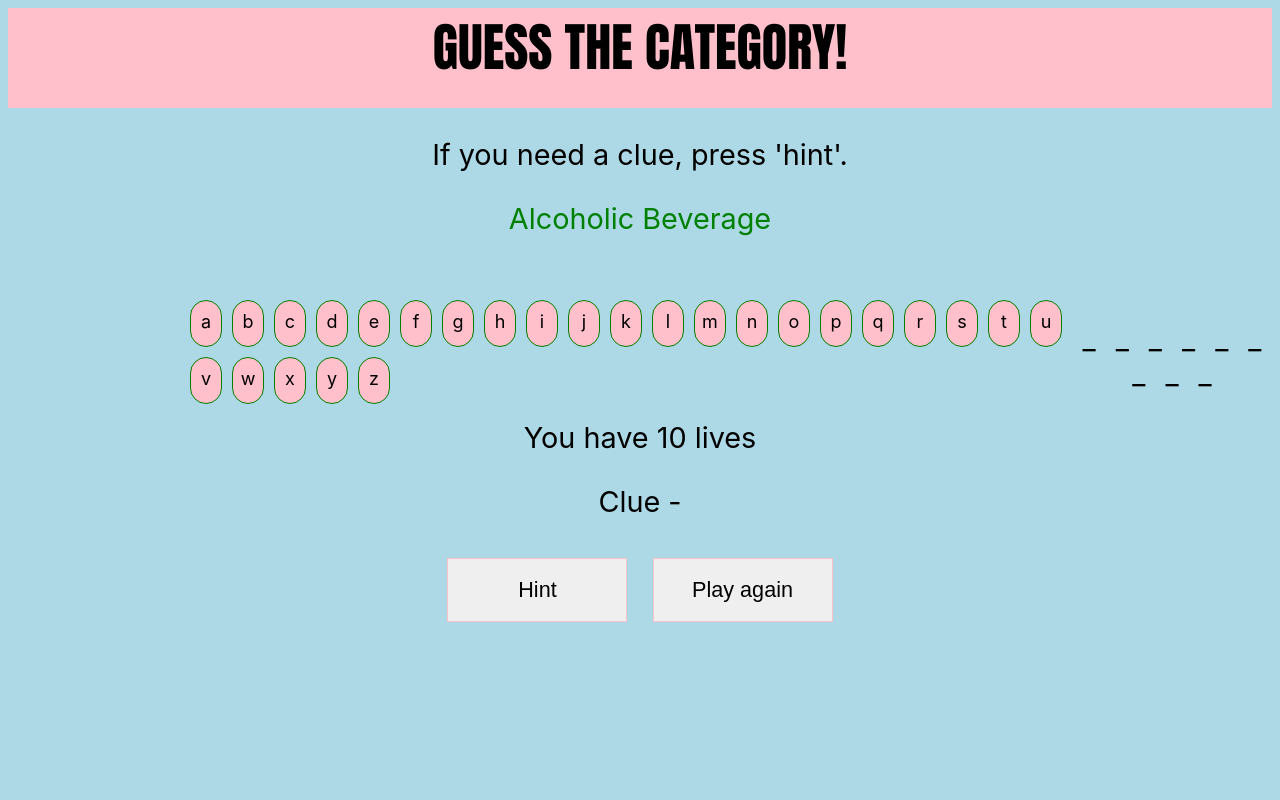
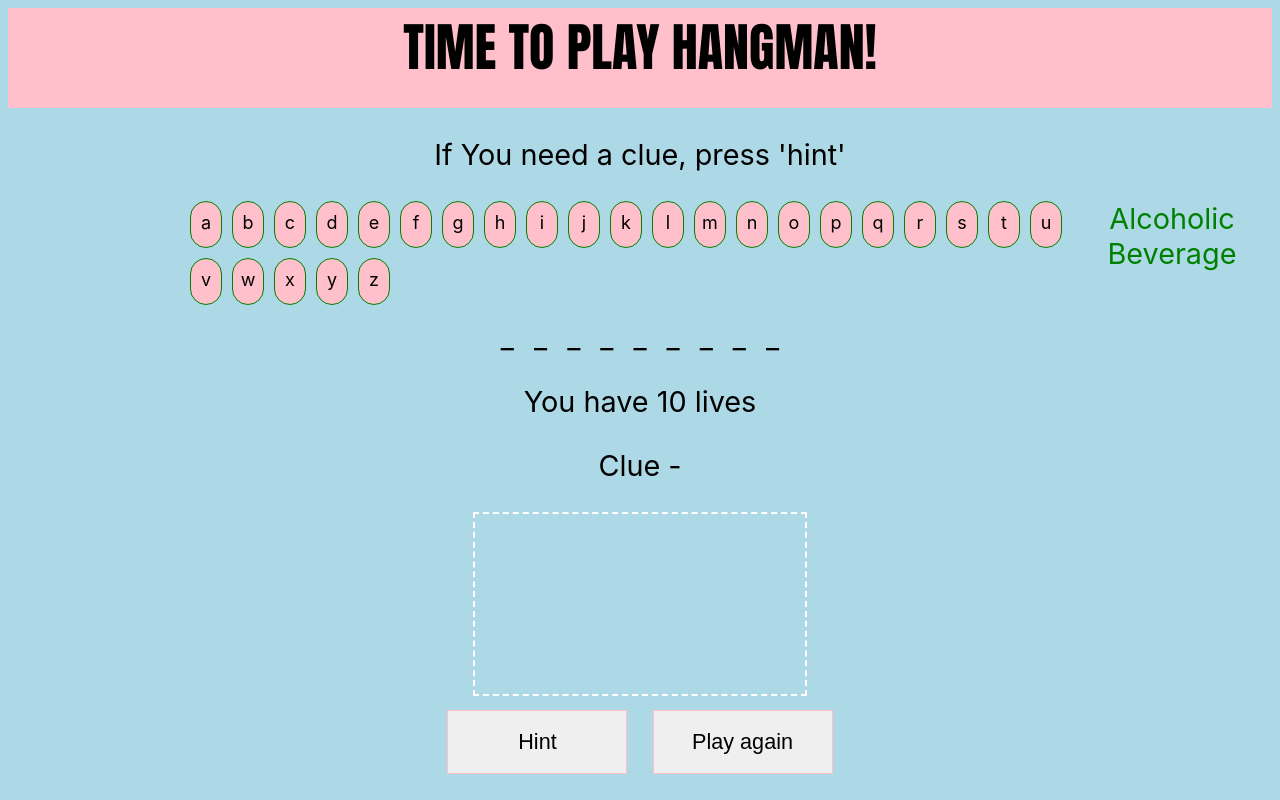
Before and after one commit to quinnhegstrom/dmpfinal, a plain HTML site: page index.html in a window 1280 px wide. Drawn offline with Linux system fonts and the light colour scheme.

Commit message:
Add files via upload

```diff
--- a/index.html
+++ b/index.html
@@ -10,19 +10,19 @@
 </head>
 <body>
         <div class="wrapper">
-        <h1>Guess the category!</h1>
-         <p>If you need a clue, press 'hint'. </p>
+                <h1>Time to play hangman!</h1>
+                 <p>If You need a clue, press 'hint' </p>
              </div>
              <div class="wrapper">
-        <p id="catagoryName"></p>
-        <br>
                  <div id="buttons">
                  </div>
+                 <p id="catagoryName"></p>
                  <br>
                  <div id="hold">
                  </div>
                  <p id="mylives"></p>
                  <p id="clue">Clue -</p>
+                  <canvas id="stickman">This Text will show if the Browser does NOT support HTML5 Canvas tag</canvas>
                  <div class="container">
                    <button id="hint">Hint</button>
                    <button id="reset">Play again</button>
```
Lines whose indentation alone changed are shown as unchanged.
